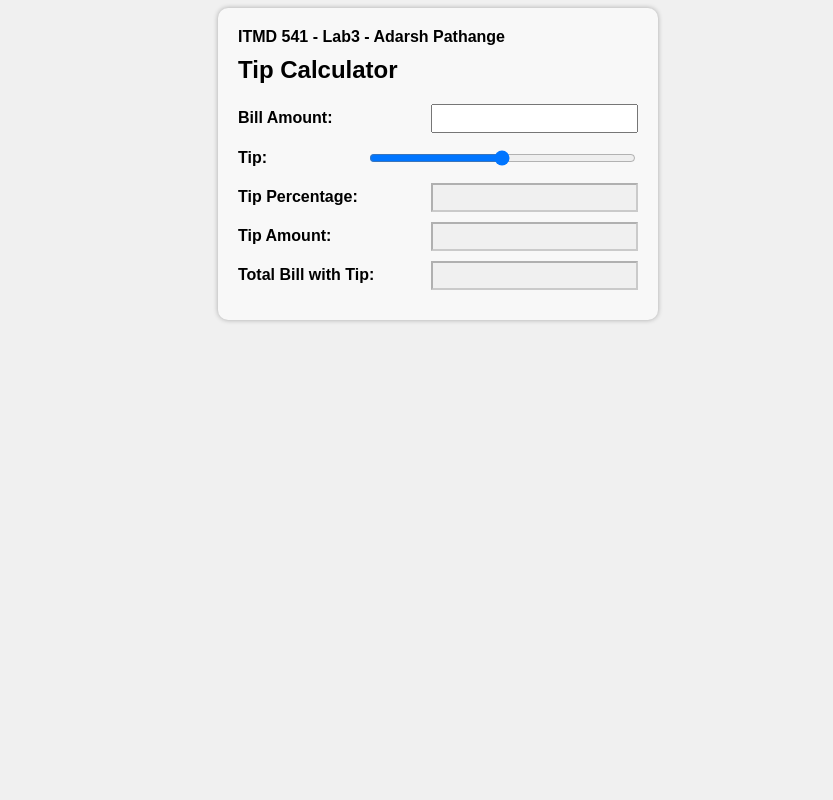
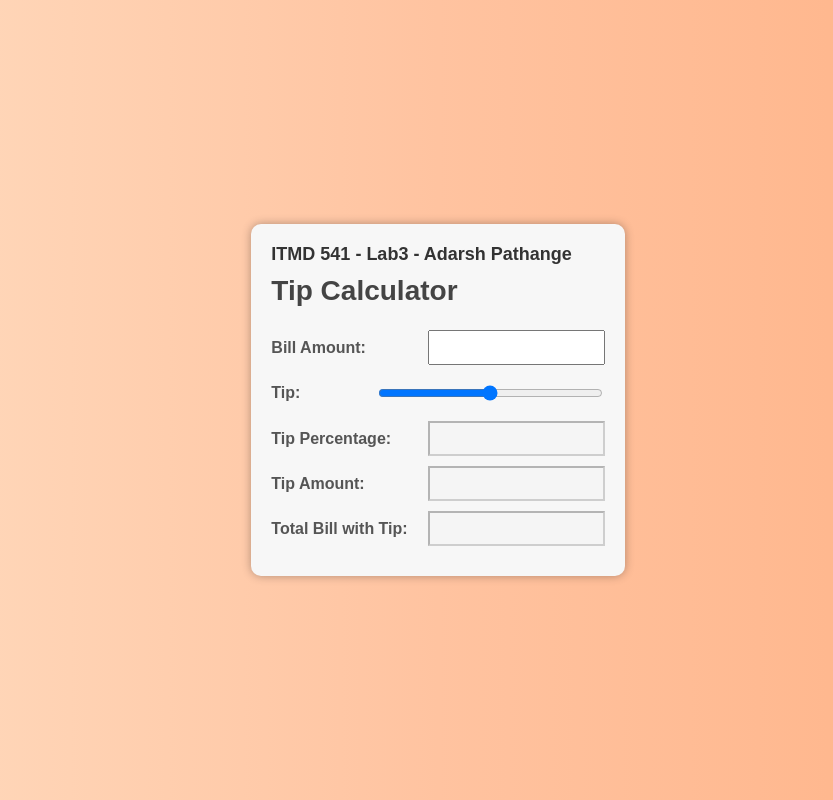
Before and after one commit to Adarshpv/repo3, a plain HTML site: page index.html in a window 1280 px wide. Shown: the whole page, without its empty margins (202-1035 px from the left). Drawn offline with Linux system fonts and the light colour scheme.

Commit message:
styles.css

```diff
--- a/styles.css
+++ b/styles.css
@@ -1,54 +1,53 @@
 body {
-    font-family: Arial, sans-serif;
-    background-color: #f0f0f0;
+    font-family: 'Arial', sans-serif;
+    background: linear-gradient(to right, #FFDDC1, #FFC3A0, #FFB184);
+    margin: 0;
+    padding: 0;
+    display: flex;
+    justify-content: center;
+    align-items: center;
+    height: 100vh;
 }
-
 .container {
     max-width: 400px;
-    margin: 0 auto;
-    background-color: #f8f8f8; /* Very light gray background */
+    background-color: #F7F7F7;
     padding: 20px;
     border-radius: 10px;
-    box-shadow: 0 0 5px rgba(0, 0, 0, 0.3);
+    box-shadow: 0 0 10px rgba(0, 0, 0, 0.3);
 }
-
-h1 {
-    margin: 0; /* Remove default margin */
-    font-size: 16px; /* Smaller font size for name */
+.title {
+    margin: 0;
+    font-size: 18px;
+    color: #333333; /* Dark gray font color */
 }
-
-h2 {
-    font-size: 24px; /* Bigger font size for title */
-    margin-top: 10px; /* Add some margin above the title */
+.subtitle {
+    font-size: 28px;
+    margin-top: 10px;
+    color: #444444; /* Slightly lighter gray font color */
 }
-
 form {
     display: flex;
     flex-direction: column;
 }
-
 .form-row {
     display: flex;
     align-items: center;
     justify-content: space-between;
     margin-bottom: 10px;
 }
-
 label {
     font-weight: bold;
     width: 50%;
+    color: #555555; /* Light gray font color */
 }
-
 input {
-    padding: 5px;
+    padding: 8px;
     width: 50%;
 }
-
 input[type="range"] {
     width: 100%;
-    background-color: #000; /* Black color for the slider */
+    background-color: #D3D3D3;
 }
-
 input[disabled] {
-    background-color: #f0f0f0;
+    background-color: #F5F5F5;
 }
```
